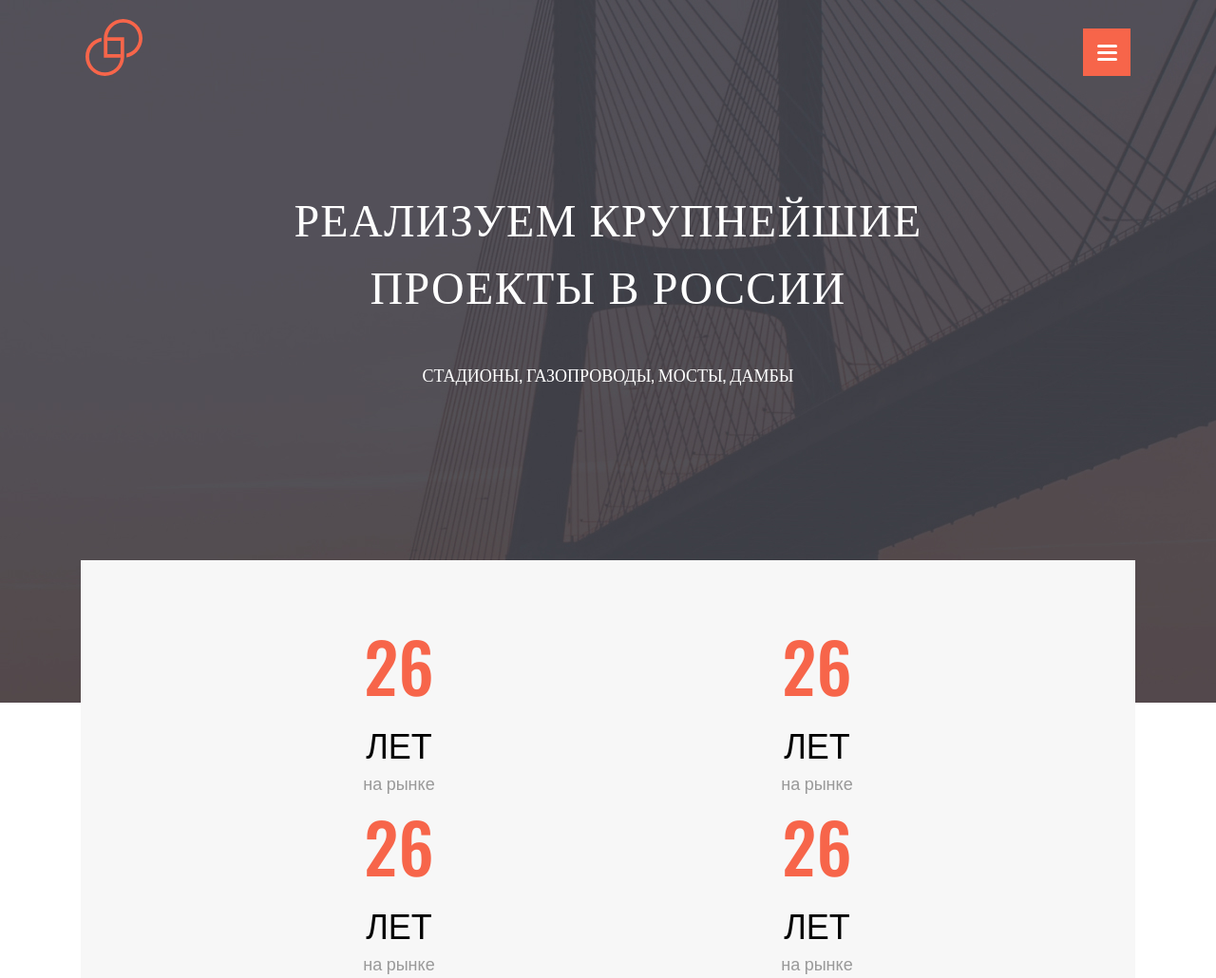
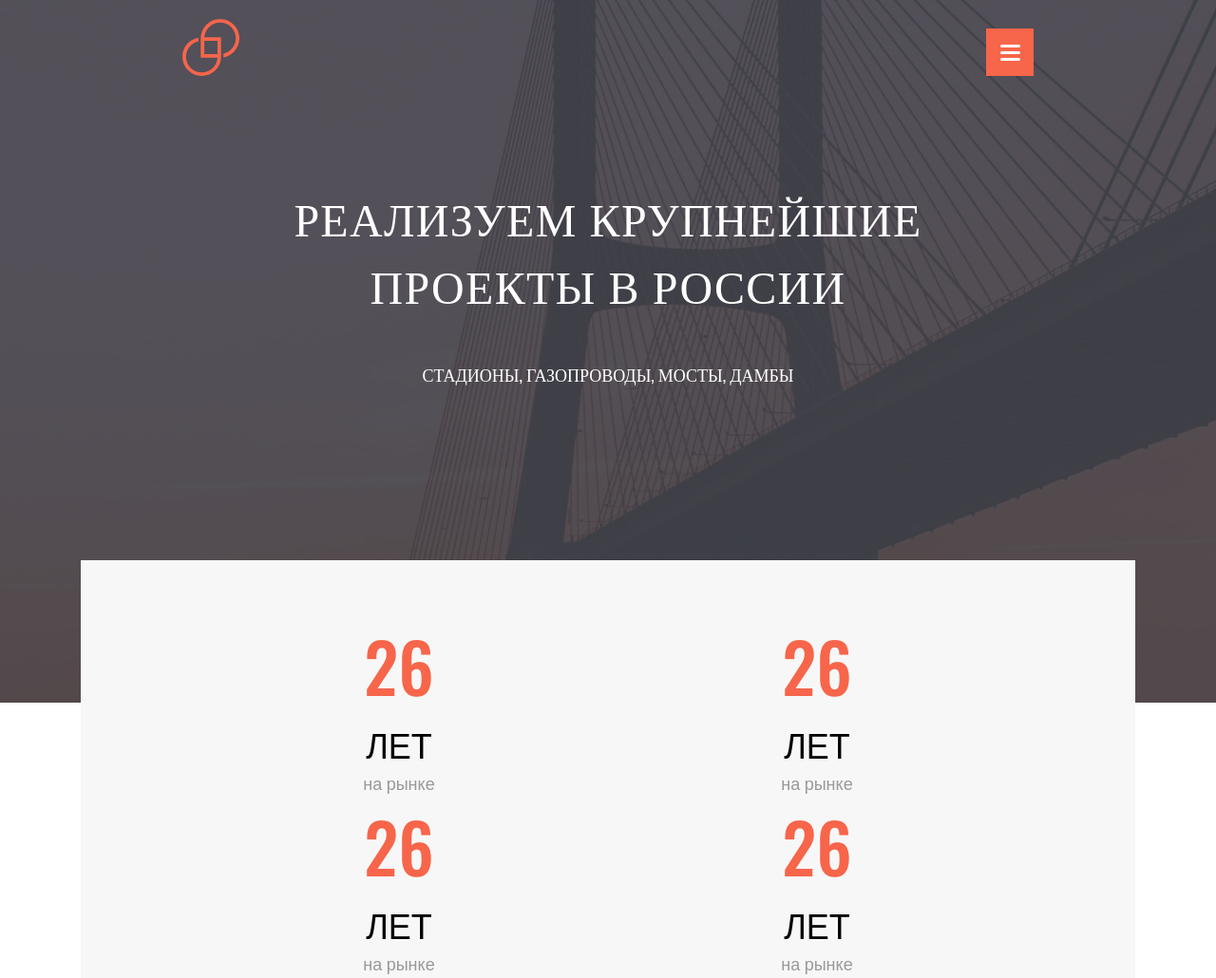
Before and after one commit to 0superdonut0/Portfolio_fig_-1, a plain HTML site: page index.html in a window 1280 px wide. Shown: the top 1030 px of the page at 95% size. Drawn offline with nearby package versions, Linux system fonts and the light colour scheme.

Commit message:
modified index

```diff
--- a/index.html
+++ b/index.html
@@ -12,7 +12,7 @@
     <link href="https://fonts.googleapis.com/icon?family=Material+Icons" rel="stylesheet">
     <link rel="stylesheet" href="css/fontawesome.min.css">
     <link rel="stylesheet" href="css/all.css">
-    <!--<link type="text/css" rel="stylesheet" href="css/materialize.min.css"  media="screen,projection"/>-->
+    <link type="text/css" rel="stylesheet" href="css/materialize.min.css"  media="screen,projection"/>
     <link rel="stylesheet" href="css/slyle.css">
 
     <title>Project of Russia</title>
```
